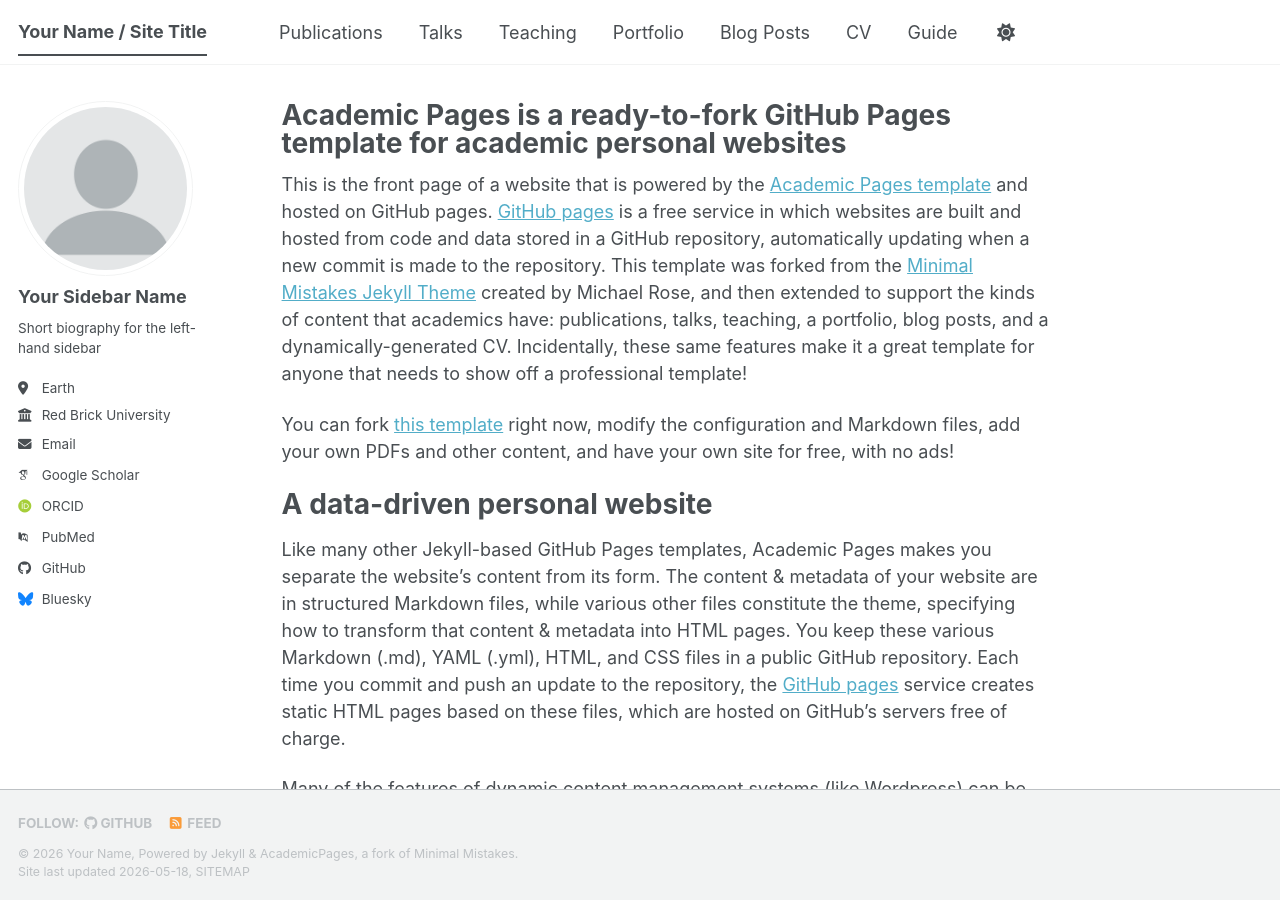
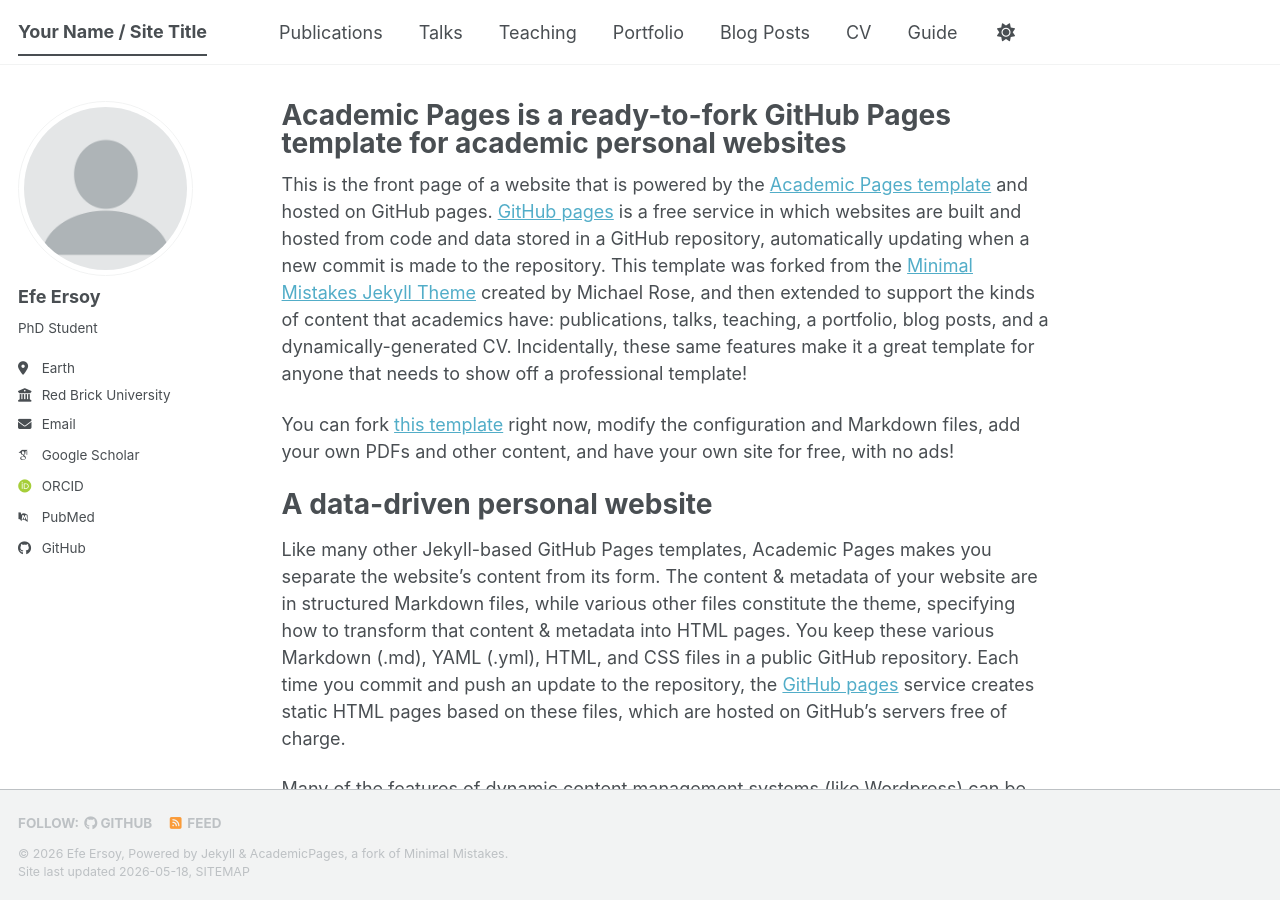
Before and after one commit to efe-ersoy/efe-ersoy.github.io, a Jekyll site: the page built from _pages/about.md, in a window 1280 px wide and 900 px high. Built offline with Jekyll 4.4.1, drawn with Linux system fonts in a browser that asks for light colours; some web fonts are replaced; a script bundle is joined from its source files by our own code; library files that are not in the unit come from our copies.

Commit message:
first edits

```diff
--- a/_config.yml
+++ b/_config.yml
@@ -11,12 +11,11 @@ locale                   : "en-US"
 site_theme               : "default" # The available themes options are "default", "air", "sunrise", "mint", "dirt" and "contrast"
 title                    : "Your Name / Site Title"
 title_separator          : "-"
-name                     : &name "Your Name"
-description              : &description "Your Name's academic portfolio"   # Update this with a general description of your site, this is the default if not overridden by a page
-url                      : https://academicpages.github.io # The base hostname & protocol for your site e.g. "https://[your GitHub username].github.io",
-                                                           # or if you already have some other page hosted on Github then use "https://[your GitHub username].github.io/[Your Repo Name]"
+name                     : &name "Efe Ersoy"
+description              : &description "Efe's academic portfolio"   # Update this with a general description of your site, this is the default if not overridden by a page
+url                      : https://efe-ersoy.github.io
 baseurl                  : "" # the subpath of your site, e.g. "/blog"
-repository               : "academicpages/academicpages.github.io"
+repository               : "efe-ersoy/efe-ersoy.github.io"
 
 # Site Author - The following control what appear as part of the author content on the side bar.
 #               If a field is blank the icon and link will not appear, otherwise it will be shown.
@@ -24,9 +23,9 @@ repository               : "academicpages/academicpages.github.io"
 author:
   # Biographic information
   avatar           : "profile.png"
-  name             : "Your Sidebar Name"
+  name             : "Efe Ersoy"
   pronouns         : # example: "she/her"
-  bio              : "Short biography for the left-hand sidebar"
+  bio              : "PhD Student"
   location         : "Earth"
   employer         : "Red Brick University"
   uri              : # URL
@@ -51,13 +50,13 @@ author:
   bitbucket        : # Username - Update with your username on the site
   codepen          : # Username
   dribbble         : # Username
-  github           : "academicpages"
+  github           : "efe-ersoy"
   kaggle           : # Username
   stackoverflow    : # User number or user number and name (i.e., use "1" or "1/jeff-atwood")
 
   # Social media
   artstation       : # Username
-  bluesky          : "bsky.app" # Replace this with you Bluesky username
+  bluesky          : # Username
   facebook         : # Username
   flickr           : # Username
   foursquare       : # Username
```
